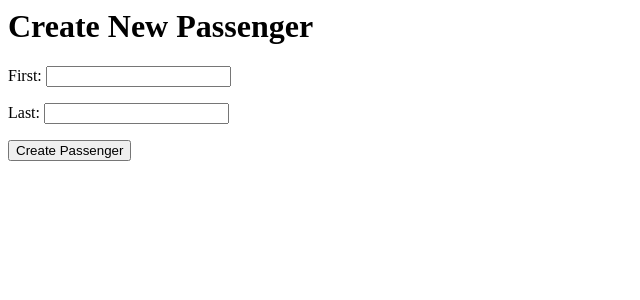
After one commit to Amanmagar08/airlines, a Django app: page /create_passenger/ in a window 1280 px wide. The commit adds this page. Shown: the top 300 px of the page, without its empty margins (0-640 px from the left). Run offline with Django 5.2, Linux system fonts and the light colour scheme.

Commit message:
Create New Passenger using UI

```diff
--- /dev/null
+++ b/flight/forms.py
@@ -0,0 +1,7 @@
+from django import forms
+from .models import Passenger
+
+class PassengerForm(forms.ModelForm):
+    class Meta:
+        model = Passenger
+        fields = ['first', 'last']  # Add other fields if necessary
--- /dev/null
+++ b/flight/templates/flights/create_passenger.html
@@ -0,0 +1,12 @@
+{% extends "flights/layout.html" %}
+{% load static%}
+
+{% block body %}
+  <h1>Create New Passenger</h1>
+
+  <form method="post">
+      {% csrf_token %}
+      {{ form.as_p }}
+      <button type="submit">Create Passenger</button>
+  </form>
+{% endblock %}
--- a/flight/templates/flights/flight.html
+++ b/flight/templates/flights/flight.html
@@ -88,6 +88,7 @@
             </form>
         {% endif %}
 
+
 <!--Return back to Flight list(index.html)-->
         <a href="{% url 'index' %}" class="back-btn" style="text-decoration: none">Back to Flight List</a>
     </div>
--- a/flight/urls.py
+++ b/flight/urls.py
@@ -7,5 +7,7 @@ urlpatterns = [
     path("<int:flight_id>", views.flight, name="flight"),
     path("check-in/<int:flight_id>/<int:passenger_id>/", views.check_in, name="check_in"),
     path("<int:flight_id>/book", views.book, name="book"),
-    path("<int:flight_id>/remove", views.remove, name="remove")
+    path("<int:flight_id>/remove", views.remove, name="remove"),
+    path("create_passenger/", views.create_passenger, name = "create_passenger"),
+    path('success/', views.success, name='success'),
 ]
--- a/flight/views.py
+++ b/flight/views.py
@@ -1,8 +1,7 @@
 from django.shortcuts import render, redirect, get_object_or_404
 from django.http import HttpResponseRedirect
-from django.contrib import messages
 from django.urls import reverse
-
+from .forms import PassengerForm
 from .models import Flight, Passenger, FlightPassenger
 
 from django.http import JsonResponse
@@ -59,3 +58,17 @@ def check_in(request, passenger_id, flight_id):
         except FlightPassenger.DoesNotExist:
             return JsonResponse({"success": False, "error": "Passenger not found on this flight."})
     return JsonResponse({"success": False, "error": "Invalid request method."})
+
+def create_passenger(request):
+    if request.method == "POST":
+        form = PassengerForm(request.POST)
+        if form.is_valid():
+            form.save()  # Save the new passenger to the database
+            return redirect('success')  # Redirect to a success page or flight detail page
+    else:
+        form = PassengerForm()
+    return render(request, 'flights/create_passenger.html', {'form': form})
+
+
+def success(request):
+    return render(request, 'flights/success.html')
--- a/static/css/flight.css
+++ b/static/css/flight.css
@@ -56,7 +56,7 @@
     background: #c82333;
 }
 
-.add-passenger-btn, .back-btn {
+.add-passenger-btn, .back-btn, .create-passenger-btn {
     display: block;
     width: 100%;
     padding: 10px;
```
Also changed, not shown: flight/templates/flights/index.html (+9 -0 lines), flight/templates/flights/success.html (added, +7 -0 lines), db.sqlite3.
